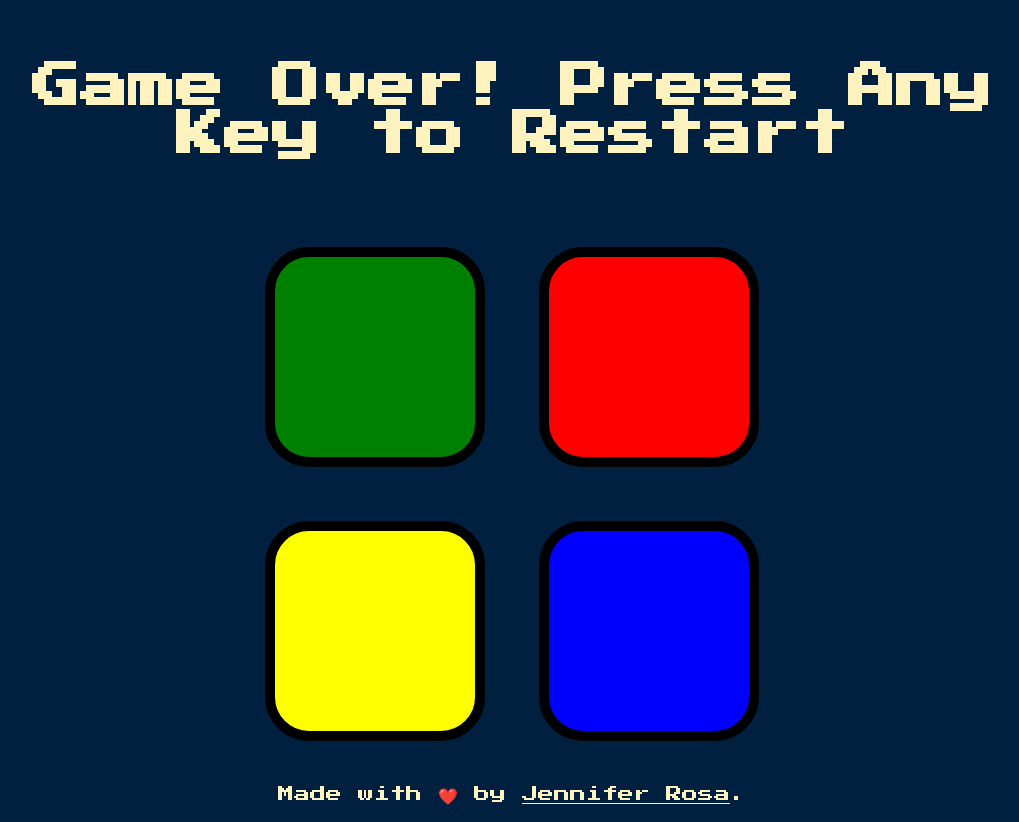
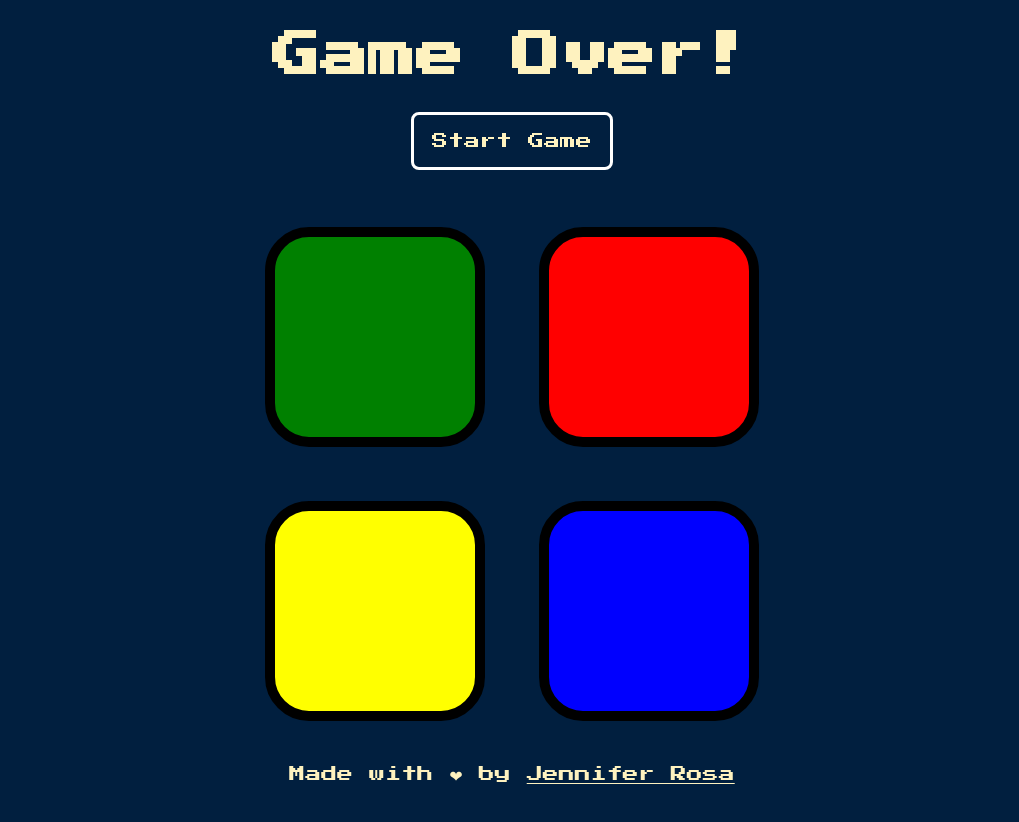
Before and after one commit to rosajen27/simon, a plain HTML site: page index.html in a window 1280 px wide. Both pictures are taken after a click on the element 503 px from the left and 309 px from the top of the page. Shown: the whole page, without its empty margins (128-1147 px from the left). Drawn offline with nearby package versions, Linux system fonts and the light colour scheme.

Commit message:
update UI

```diff
--- a/game.js
+++ b/game.js
@@ -11,12 +11,13 @@ var level = 0;
 
 // Use jQuery to detect when a keyboard key has been pressed,
 // when that happens for the first time, call nextSequence().
-$(document).keypress(function () {
+$("#begin").click(function () {
 
     if (!started) {
 
         // when the game has started, change h1 title to say "Level 0".
         $("#level-title").text("Level: " + level);
+        $("#begin").addClass("hidden");
         nextSequence();
         started = true;
     }
@@ -28,11 +29,9 @@ $(".btn").click(function () {
 
     // store the id of the button that got clicked
     var userChosenColor = $(this).attr("id");
-    console.log(userChosenColor);
 
     // add the contents of the variable userChosenColor to the end of userClickedPattern
     userClickedPattern.push(userChosenColor);
-    console.log(userClickedPattern);
 
     // play the sound for the button color the user clicked
     var audio = new Audio("sounds/" + userChosenColor + ".mp3");
@@ -53,8 +52,6 @@ function checkAnswer(currentLevel) {
 
     if (gamePattern[currentLevel] === userClickedPattern[currentLevel]) {
 
-        console.log("success");
-
         // if the user got the most recent answer right
         // then check that they have finished their sequence
         // with another if statement
@@ -70,8 +67,6 @@ function checkAnswer(currentLevel) {
 
     } else {
 
-        console.log("wrong");
-
         // play wrong mp3 if user got one of the answers wrong
         var audio = new Audio("sounds/wrong.mp3");
         audio.play();
@@ -85,7 +80,7 @@ function checkAnswer(currentLevel) {
         }, 200);
 
         // change h1 title to Game Over
-        $("#level-title").text("Game Over! Press Any Key to Restart");
+        $("#level-title").text("Game Over!");
         startOver();
     }
 }
@@ -105,15 +100,12 @@ function nextSequence() {
 
     // generate a new random number between 0 and 3
     var randomNumber = Math.floor(Math.random() * 4);
-    console.log(randomNumber);
 
     // select a random color from the buttonColors array
     var randomChosenColor = buttonColors[randomNumber];
-    console.log(randomChosenColor);
 
     // add the new randomChosenColor to the end of the gamePattern
     gamePattern.push(randomChosenColor);
-    console.log(gamePattern);
 
     // use jQuery to select the button with the same id as the randomChosenColor
     $("#" + randomChosenColor).fadeOut(100).fadeIn(100);
--- a/index.html
+++ b/index.html
@@ -9,7 +9,8 @@
 </head>
 
 <body>
-  <h1 id="level-title">Press Any Key to Start</h1>
+  <h1 id="level-title">Simon</h1>
+  <p id ="begin">Start Game</p>
   <div class="container">
     <div lass="row">
 
@@ -38,7 +39,7 @@
 <script src="game.js"></script>
 </body>
 <footer>
-  <p>Made with &#10084;&#65039; by <a href="https://github.com/rosajen27/">Jennifer Rosa</a>.</p>
+  <p>Made with ❤ by <a href="https://github.com/rosajen27/">Jennifer Rosa</a></p>
 </footer>
 
 </html>
--- a/styles.css
+++ b/styles.css
@@ -11,8 +11,19 @@ p, a {
 #level-title {
   font-family: 'Press Start 2P', cursive;
   font-size: 3rem;
-  margin:  5%;
   color: #FEF2BF;
+}
+
+#begin {
+  border: 3px solid #fff;
+  width: fit-content;
+  margin: 0 auto 32px auto;
+  padding: 18px;
+  border-radius: 8px;
+}
+
+.hidden {
+  visibility: hidden;
 }
 
 .container {
```
Also changed, not shown: 1 other file.
